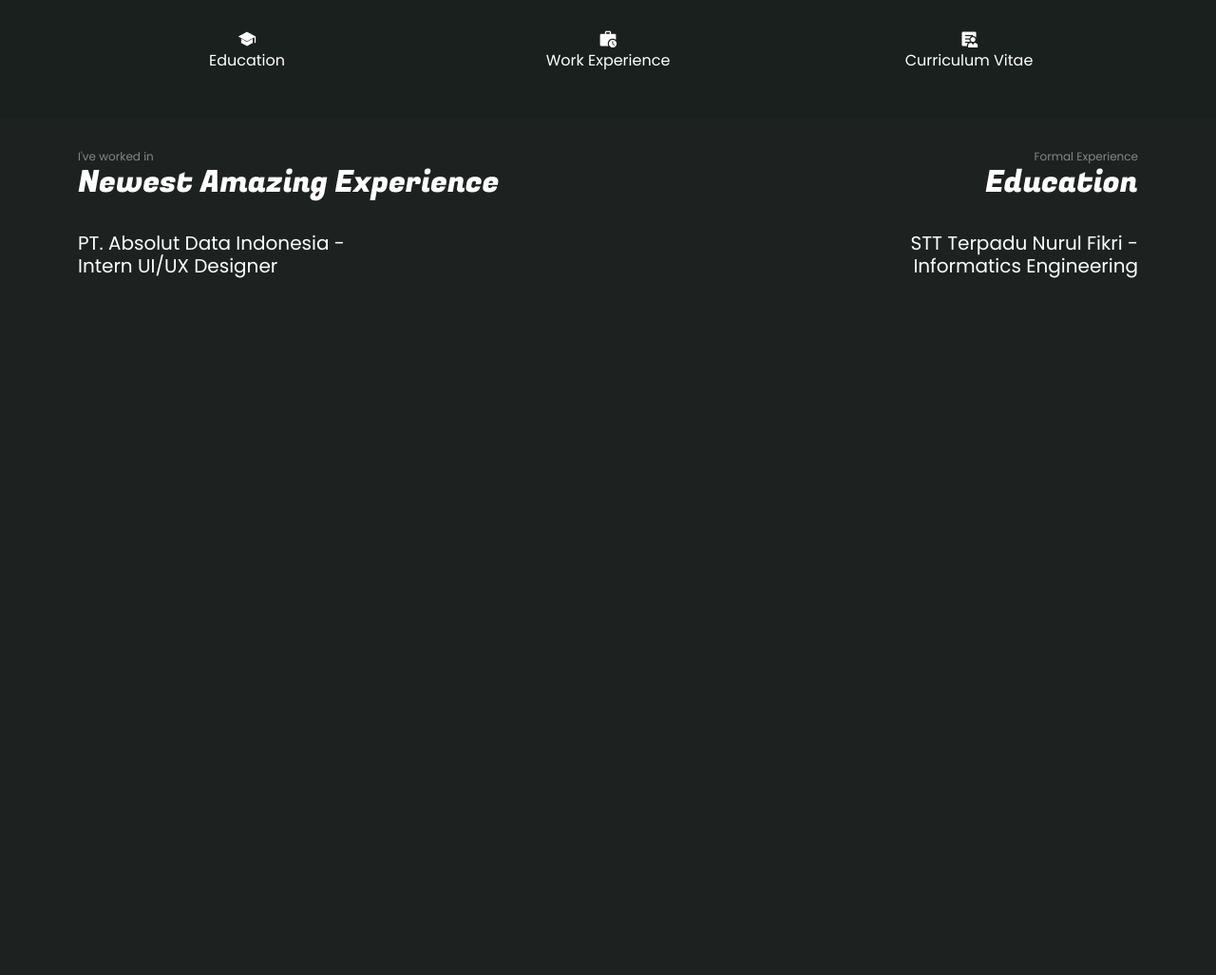
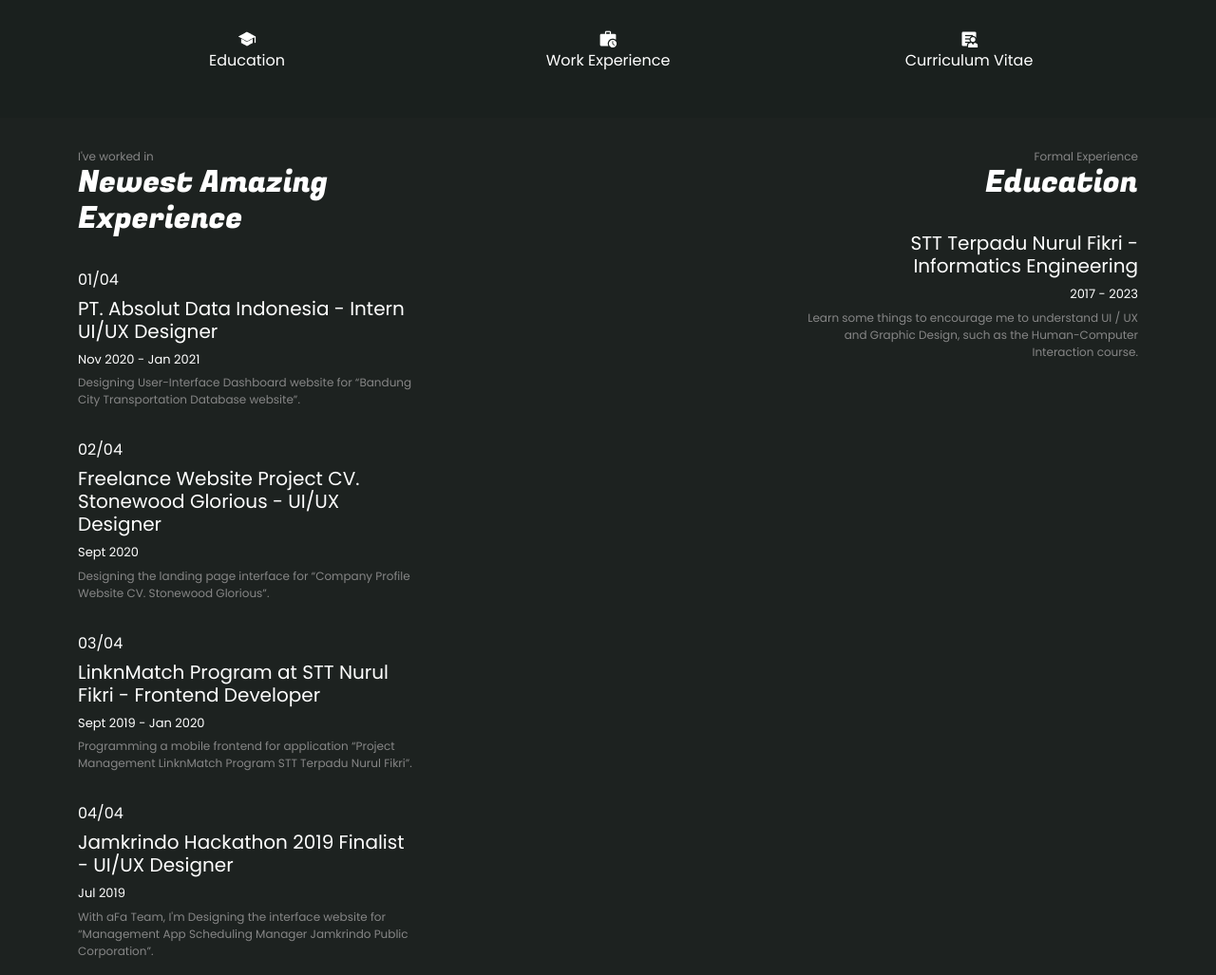
Before and after one commit to adilnashrulhaq/adilnashrulhaq, a plain HTML site: page index.html in a window 1280 px wide. Shown: the part 513-1540 px from the top of the page at 95% size. Before the commit the page ends 813 px from the top, so only its background shows below. Drawn offline with nearby package versions, Linux system fonts and the light colour scheme.

Commit message:
Section 3 finish

```diff
--- a/index.html
+++ b/index.html
@@ -43,9 +43,9 @@
         <div class="row justify-content-around">
             <div class="col-md-6">
                 <h1 class="namagw" style="margin-left: 8px;">Muhammad<br>Adil Nashrulhaq,</h1>
-                <p class="deskripsi" style="margin-left: 8px;">Kendari born, Depok based
-                    <br> Freshgraduate & Junior UI/UX Designer
-                    <br> with less then 1 years experience.
+                <p class="deskripsi" style="margin-left: 8px;">Kendari born, Depok based.
+                    Freshgraduate & Junior UI/UX Designer
+                    with less then 1 years experience.
                 </p>
                 <div class="garis" style="margin-top: 3rem; margin-left: 8px; width: 5rem;"></div>
                 <p class="by" style="margin-left: 8px;">BY HARDWORK AND <br> DETERMINATION</p>
@@ -83,32 +83,102 @@
     <!-- Section 3 -->
     <div class="container">
         <div class="row">
-            <div class="col-sm-6" style="margin-top: 2rem;">
+            <div class="col-md-4">
+                <div style="margin-top: 2rem;">
                     <p class="pkecil">I've worked in</p>
                     <div class="col judulh2">
                         <h2>Newest Amazing Experience</h2>
                     </div>
-                <div class="col pjudul">
+                    <div class="row pnumber">
+                        <p>01/04</p>
+                    </div>
+                    <div class="col judulh5">
                         <h5>PT. Absolut Data Indonesia -
-                        <br>Intern UI/UX Designer
+                            Intern UI/UX Designer
                         </h5>
                     </div>
+                    <div class="col ptahun">
+                        <p>Nov 2020 - Jan 2021</p>
                     </div>
-            <div class="col-sm-6 text-end" style="margin-top: 2rem;">
+                    <div class="col pkecil">
+                        <p>Designing User-Interface Dashboard website for “Bandung City
+                            Transportation Database website”.
+                        </p>
+                    </div>
+                </div>
+                <div style="margin-top: 2rem;">
+                    <div class="row pnumber">
+                        <p>02/04</p>
+                    </div>
+                    <div class="col judulh5">
+                        <h5>Freelance Website Project CV. Stonewood
+                            Glorious - UI/UX Designer
+                        </h5>
+                    </div>
+                    <div class="col ptahun">
+                        <p>Sept 2020</p>
+                    </div>
+                    <div class="col pkecil">
+                        <p>Designing the landing page interface for “Company Profile Website
+                            CV. Stonewood Glorious”.
+                        </p>
+                    </div>
+                </div>
+                <div style="margin-top: 2rem;">
+                    <div class="row pnumber">
+                        <p>03/04</p>
+                    </div>
+                    <div class="col judulh5">
+                        <h5>LinknMatch Program at STT Nurul Fikri -
+                            Frontend Developer
+                        </h5>
+                    </div>
+                    <div class="col ptahun">
+                        <p>Sept 2019 - Jan 2020</p>
+                    </div>
+                    <div class="col pkecil">
+                        <p>Programming a mobile frontend for application “Project Management LinknMatch Program STT
+                            Terpadu Nurul Fikri”.
+                        </p>
+                    </div>
+                </div>
+                <div style="margin-top: 2rem;">
+                    <div class="row pnumber">
+                        <p>04/04</p>
+                    </div>
+                    <div class="col judulh5">
+                        <h5>Jamkrindo Hackathon 2019 Finalist -
+                            UI/UX Designer
+                        </h5>
+                    </div>
+                    <div class="col ptahun">
+                        <p>Jul 2019</p>
+                    </div>
+                    <div class="col pkecil">
+                        <p>With aFa Team, I'm Designing the interface website for “Management App Scheduling Manager
+                            Jamkrindo Public Corporation”.
+                        </p>
+                    </div>
+                </div>
+            </div>
+            <div class="col-md-4 offset-md-4 text-end" style="margin-top: 2rem;">
                 <p class="pkecil">Formal Experience</p>
                 <div class="col judulh2">
                     <h2>Education</h2>
                 </div>
-                <div class="col pjudul">
+                <div class="col judulh5">
                     <h5>STT Terpadu Nurul Fikri -
-                        <br>Informatics Engineering
+                        Informatics Engineering
                     </h5>
                 </div>
+                <div class="col ptahun">
+                    <p>2017 - 2023</p>
+                </div>
+                <div class="col pkecil">
+                    <p>Learn some things to encourage me to understand UI / UX and Graphic Design, such as the
+                        Human-Computer Interaction course.</p>
                 </div>
             </div>
-        <div class="row bg-dark">
-
-
         </div>
     </div>
     <!-- Akhir Section 3 -->
--- a/style.css
+++ b/style.css
@@ -64,18 +64,28 @@
   margin-bottom: 0;
 }
 .judulh2 {
-  margin-top: 0;
   margin-bottom: 2rem;
   font-family: "Fugaz One";
   font-style: normal;
   color: #ffffff;
 }
 .pnumber {
+  margin-bottom: -10px;
   font-family: "Poppins";
+  /* font-style: italic; */
+  font-size: medium;
+  color: #ffffff;
 }
-.pjudul {
+.judulh5 {
   font-family: "Poppins";
   font-style: normal;
   /* font-size: 20px; */
   color: #ffffff;
 }
+.ptahun {
+  font-family: "Poppins";
+  font-style: normal;
+  font-size: small;
+  color: #ffffff;
+  margin-bottom: -10px;
+}
```
Lines whose indentation alone changed are shown as unchanged.
